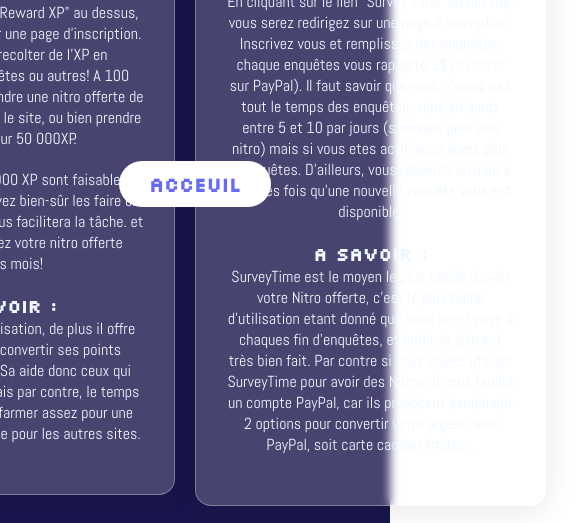
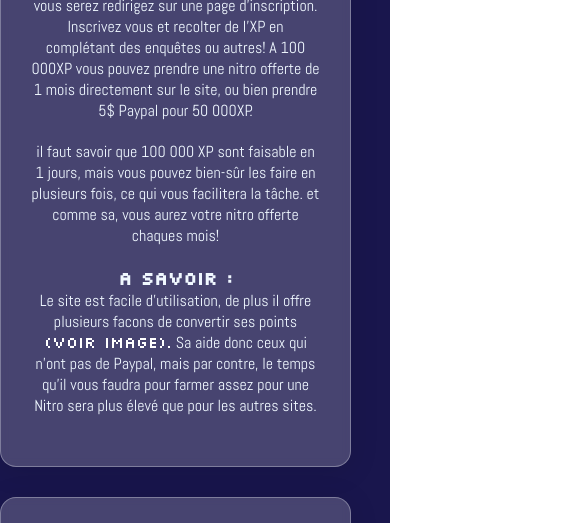
Before and after one commit to 2AbdZ/Neatro, a plain HTML site: page lien.html in a window 390 px wide. Shown: the part 321-844 px from the top of the page, 585 px wide, since content can reach past the window. Drawn offline with Linux system fonts and the light colour scheme; a web font is replaced by a local one.

Commit message:
Update lien.css

```diff
--- a/lien.css
+++ b/lien.css
@@ -114,3 +114,23 @@ a:hover{
 h2{
     font-size: 18px;
 }
+
+@media screen and (max-width : 1800px){
+   .bouton {
+    position:relative;
+   }
+
+}
+
+@media screen and (max-width : 1100px){
+    .ecran {
+        display: block;
+        height: 160vh;
+        align-items: center;
+    }
+
+    .bouton {
+        margin-top: 100px;
+    }
+
+ }
```
